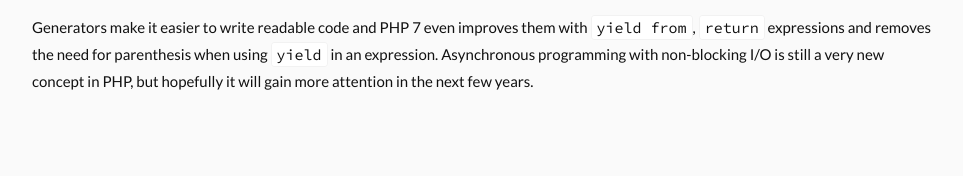
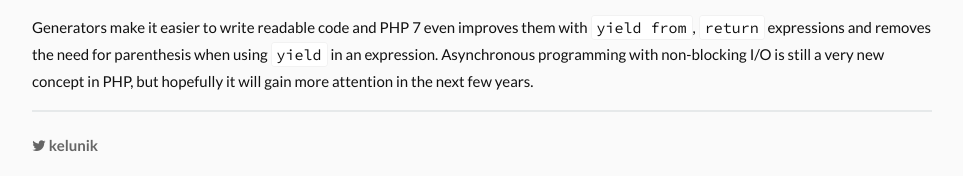
Before and after one commit to kelunik/kelunik.github.io, a Jekyll site: the page built from _posts/2015-09-20-getting-started-with-amp.md, in a window 1280 px wide. Shown: the part 4296-4472 px from the top of the page, without its empty margins (158-1121 px from the left). Built offline with Jekyll 4.4.1, drawn with Linux system fonts in a browser that asks for light colours; nearby versions of some CDN libraries; comment, search, counter and statistics services are not loaded; before the commit the page ends 4411 px from its top, so only the background shows below that.

Commit message:
Add Twitter link to footer

```diff
--- a/_layouts/default.html
+++ b/_layouts/default.html
@@ -51,7 +51,7 @@
 	</main>
 
 	<footer>
-
+		<a href="https://twitter.com/kelunik"><i class="fa fa-twitter"></i> kelunik</a>
 	</footer>
 
 	<script src="//kelunik.disqus.com/count.js" async></script>
--- a/_layouts/post.html
+++ b/_layouts/post.html
@@ -71,7 +71,7 @@
 		</main>
 
 		<footer>
-
+			<a href="https://twitter.com/kelunik"><i class="fa fa-twitter"></i> kelunik</a>
 		</footer>
 	</article>
 
--- a/css/screen.css
+++ b/css/screen.css
@@ -21,7 +21,10 @@ footer { margin: 0 auto; max-width: 900px; }
 .excerpt { color: #444; }
 
 .post header { font-size: 12px; }
-.post header a { color: #666; text-decoration: none; }
+.post header a { color: #666; }
+
+footer { /* disqus color */ border-top: 2px solid rgba(0,39,59,.08); margin-top: 10px; padding: 20px 0 0 0; }
+footer a { color: #666; }
 
 code { font-family: "Source Code Pro", monospace; }
 p code { border-radius: 3px; background-color: #fff; border: 1px solid rgba(0,0,0,.05); padding: 2px 5px; }
```
